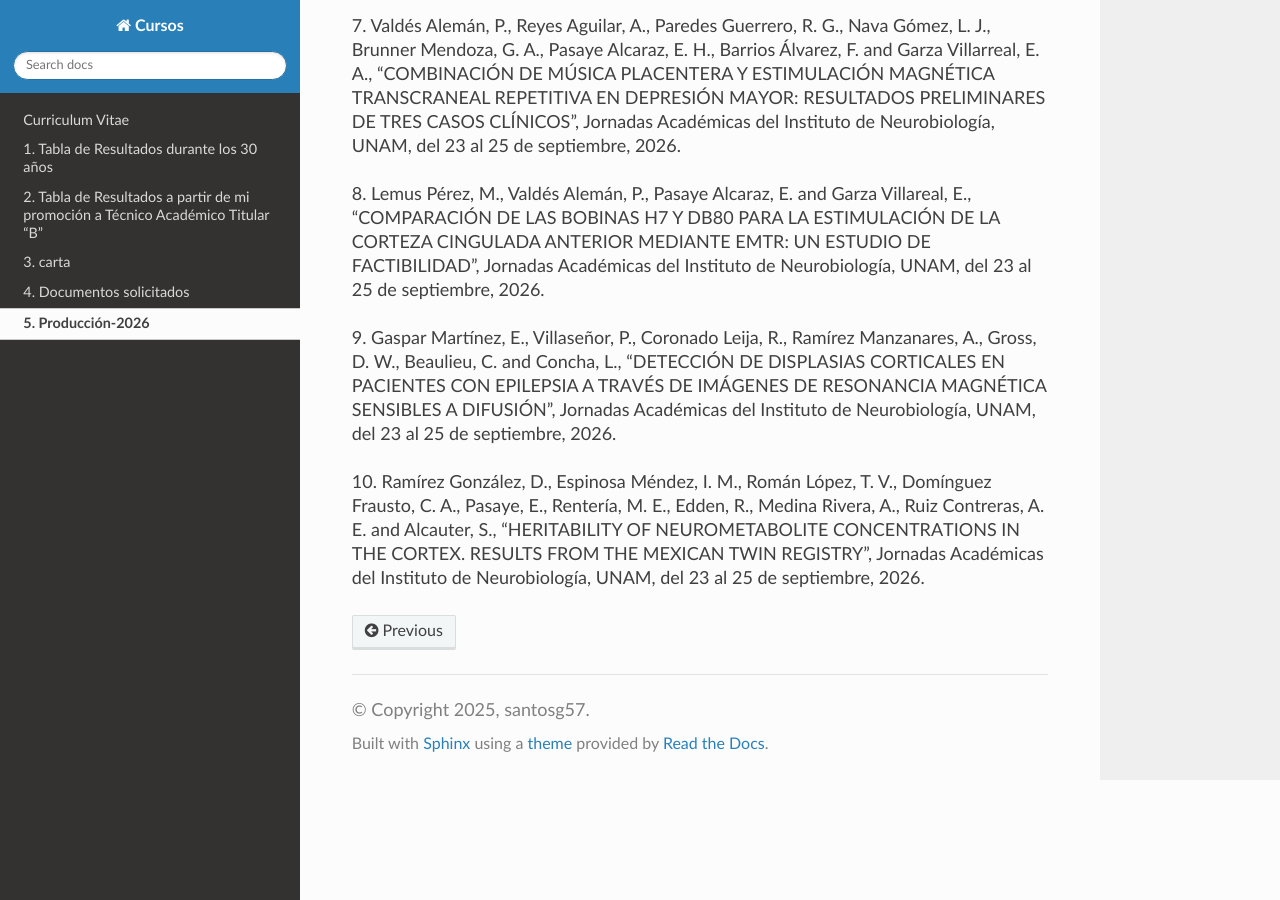
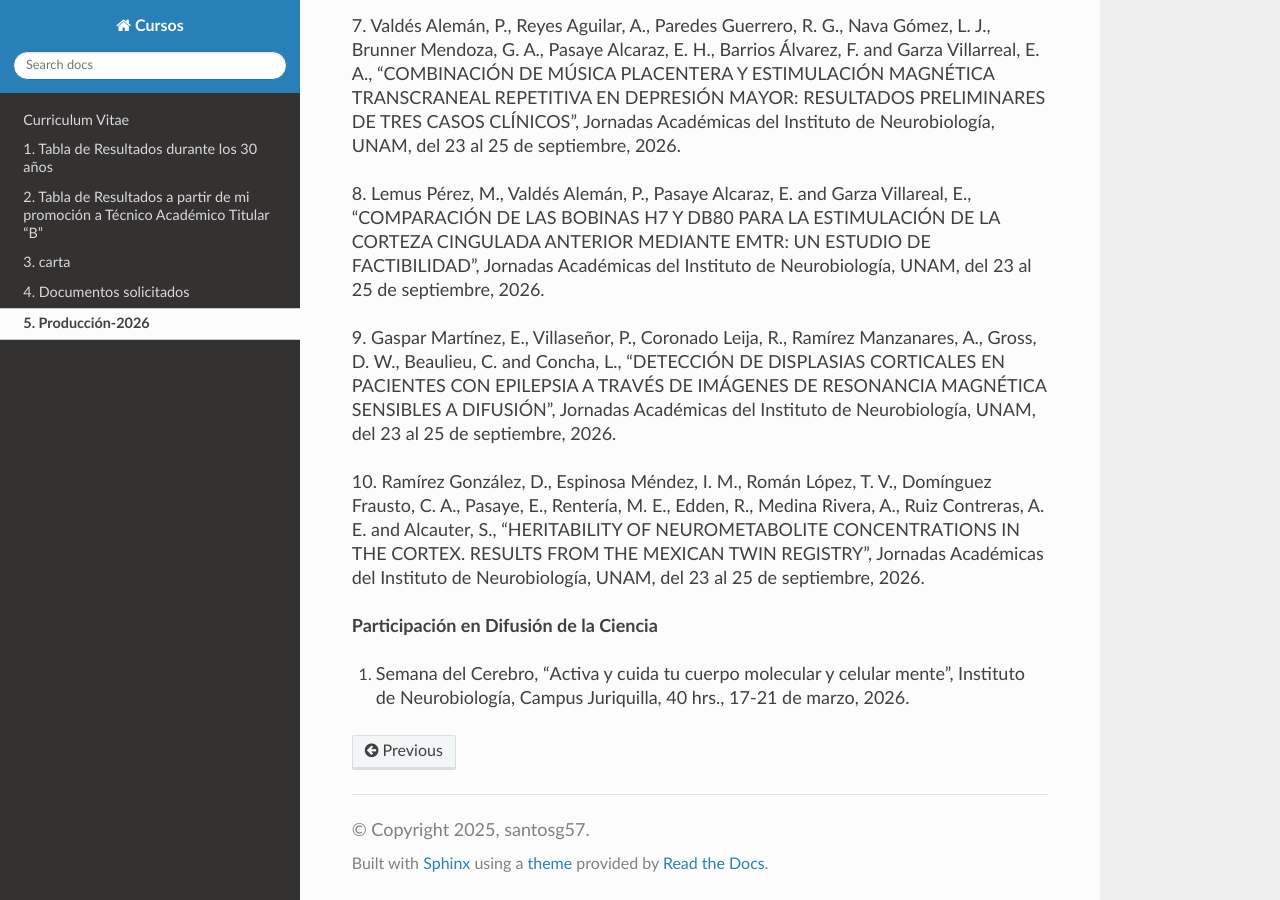
Before and after one commit to matecom57/santosg57-temarios, a Sphinx documentation site: the page built from docs/source/produccion_2026.rst, in a window 1280 px wide and 900 px high, scrolled down 2809 px. Built offline with Sphinx 7.4.7 and the Read the Docs theme 3.1.0, drawn with Linux system fonts in a browser that asks for light colours; pages that are not in the unit, such as notebooks, are missing from menus.

Commit message:
Test comité

```diff
--- a/docs/source/produccion_2026.rst
+++ b/docs/source/produccion_2026.rst
@@ -94,3 +94,9 @@ EPILEPSIA A TRAVÉS DE IMÁGENES DE RESONANCIA MAGNÉTICA SENSIBLES A DIFUSIÓN"
 10. Ramírez González, D., Espinosa Méndez, I. M., Román López, T. V., Domínguez Frausto, C. A., Pasaye, E., Rentería, M. E., Edden, R., Medina Rivera, A., Ruiz Contreras, A. E. and
 Alcauter, S., "HERITABILITY OF NEUROMETABOLITE CONCENTRATIONS IN THE CORTEX. RESULTS FROM THE MEXICAN TWIN REGISTRY", Jornadas Académicas del Instituto de Neurobiología, UNAM, del 23
 al 25 de septiembre, 2026.
+
+
+**Participación en Difusión de la Ciencia**
+
+1. Semana del Cerebro, "Activa y cuida tu cuerpo molecular y celular mente", Instituto de Neurobiología, Campus Juriquilla, 40 hrs.,
+   17-21 de marzo, 2026.
```
